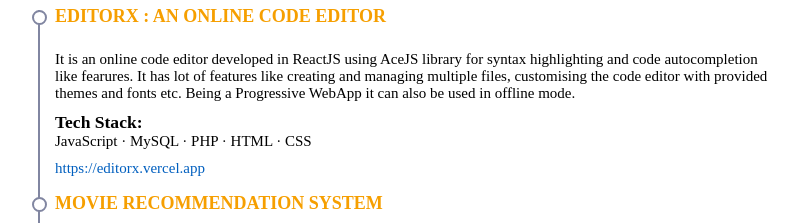
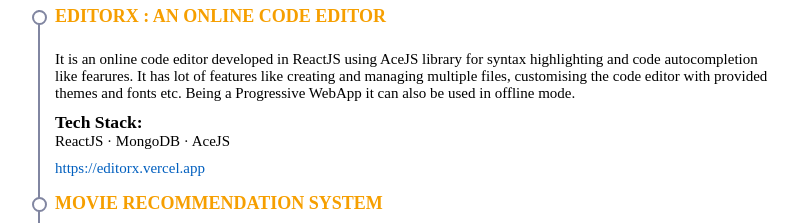
Before and after one commit to SaurabhKhade/saurabhkhade.github.io, a plain HTML site: page index.html in a window 1280 px wide. Shown: the part 3820-4043 px from the top of the page, without its empty margins (222-1028 px from the left). Drawn offline with Linux system fonts and the light colour scheme; no server answers.

Commit message:
bug fixed

```diff
--- a/index.html
+++ b/index.html
@@ -404,7 +404,7 @@
           </p>
           <div class="techs-used">
             <h3>Tech Stack:</h3>
-            <p>JavaScript · MySQL · PHP · HTML · CSS</p>
+            <p>ReactJS · MongoDB · AceJS</p>
           </div>
           <a
             href="https://editorx.vercel.app"
```
